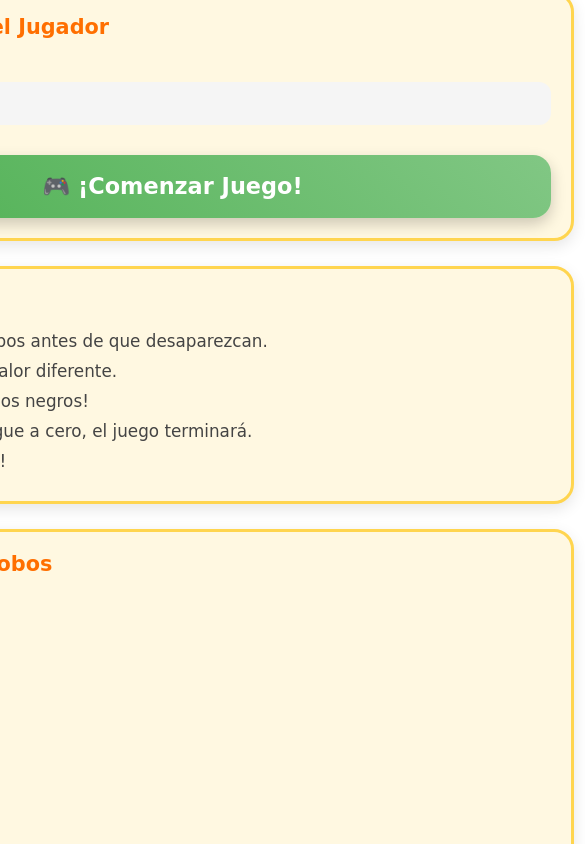
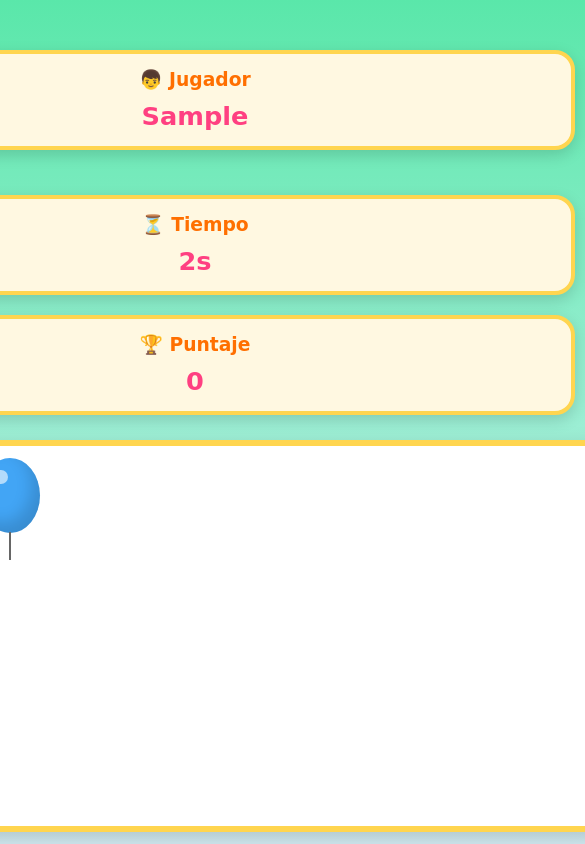
Before and after one commit to atziry-cuxil/Juego--ExplotaLosGlobos, a React (Vite) app: page / in a window 390 px wide. Both pictures are taken after typing "Sample" into the empty fields and a click on the button "🎮 ¡Comenzar Juego!". Shown: the top 844 px of the page, 585 px wide, since content can reach past the window. Built offline with nearby package versions, Linux system fonts and the light colour scheme.

Commit message:
Agrego logica para cambiar de pantalla

```diff
--- a/src/App.jsx
+++ b/src/App.jsx
@@ -1,24 +1,16 @@
 import React from 'react';
 import { useState } from 'react'
 import { PantallaInicio } from './PantallaInicio';
-import { ContextoPantallaInicio} from './ContextoPantallaInicio';
-import { EstructuraPantallaInicio } from './PantallaInicio/EstructuraPantallaInicio';
-import { ContextoInicio } from './ContextoPantallaInicio';
+import { ContextoInicio } from './Contexto';
 import { PantallaDelJuego } from './PantallaDelJuego';
 
 function App() {
-  //const {estadoPantallaInicio} = React.useContext(ContextoInicio)
+  const { estadoPantallaInicio } = React.useContext(ContextoInicio)
   return (
     <>
-      <ContextoPantallaInicio>
-        <EstructuraPantallaInicio />
-      </ContextoPantallaInicio>
-      {/* <ContextoPantallaInicio>
-        {estadoPantallaInicio && <PantallaInicio >
-          <EstructuraPantallaInicio />
-        </PantallaInicio >}
-      </ContextoPantallaInicio>  */}
-      {/* <PantallaDelJuego/> */}
+        {estadoPantallaInicio && <PantallaInicio />}
+        {!estadoPantallaInicio && <PantallaDelJuego />}
+        {/* //en esta parte uso un estado , despues del tiempo , estadoJuego: false, estadoFinal: true */}
     </>
   )
 }
--- a/src/ContextoPantallaInicio/index.jsx
+++ b/src/Contexto/index.jsx
@@ -4,7 +4,7 @@ import { useContext } from 'react';
 
 const ContextoInicio = React.createContext()
 
-function ContextoPantallaInicio({children}) {
+function ContextoPantallaInicio({ children }) {
     const [estadoPantallaInicio, setEstadoPantallaInicio] = React.useState(true)
     const [nombreUsuario, setNombre] = React.useState('')
     // const [edadUsuario, setEdad] = React.useState("")
@@ -12,8 +12,10 @@ function ContextoPantallaInicio({children}) {
     function AccionesFormulario(event) {
         event.preventDefault()
         console.log(estadoPantallaInicio)
+        console.log(nombreUsuario)
         console.log('Funcion de boton de inicio')
-        setEstadoPantallaInicio(false)
+        let estadoTemporal = estadoPantallaInicio
+        setEstadoPantallaInicio(!estadoTemporal)
     }
 
     function actualizarValores(event) {
@@ -22,13 +24,18 @@ function ContextoPantallaInicio({children}) {
         // } else {
         //     setEdad(event.target.value)
         // }
-        setNombre(event.target.value)
+        let nombre = event.target.value
+        //setNombre(nombre.trim())
+        if (nombre.trim() != '') {
+            setNombre(nombre)
+        } else {
+            setNombre('')
+        }
     }
     return (
         <ContextoInicio.Provider value={{
             nombreUsuario,
             estadoPantallaInicio,
-            // edadUsuario,
             AccionesFormulario,
             actualizarValores,
         }}>
--- /dev/null
+++ b/src/PantallaDelJuego/EstructuraDelJuego/PantallaDelJuego.css
@@ -0,0 +1,200 @@
+/* ==========================
+   ESTILOS GENERALES
+==========================  */
+/*
+* {
+    margin: 0;
+    padding: 0;
+    box-sizing: border-box;
+    font-family: 'Comic Sans MS', 'Trebuchet MS', sans-serif;
+}
+
+body {
+
+    background: linear-gradient(#87CEEB, #dff6ff);
+    height: 100vh;
+    overflow: hidden;
+
+} */
+
+/* ==========================
+   CONTENEDOR
+========================== */
+
+.juego {
+
+    width: 95%;
+    max-width: 1200px;
+    height: 95vh;
+
+    margin: auto;
+
+    display: flex;
+    flex-direction: column;
+
+}
+
+/* ==========================
+   PANEL SUPERIOR
+========================== */
+
+.panel {
+
+    margin-top: 20px;
+
+    display: flex;
+    justify-content: space-between;
+    gap: 20px;
+
+}
+
+.info {
+
+    flex: 1;
+
+    background: #FFF8E1;
+
+    border: 4px solid #FFD54F;
+
+    border-radius: 20px;
+
+    padding: 15px;
+
+    text-align: center;
+
+    box-shadow: 0 5px 15px rgba(0, 0, 0, .15);
+
+}
+
+.info h3 {
+
+    color: #ff6f00;
+    margin-bottom: 10px;
+
+}
+
+.info p {
+
+    font-size: 2rem;
+    color: #ff4081;
+    font-weight: bold;
+
+}
+
+/* ==========================
+   AREA DEL JUEGO
+========================== */
+
+#areaJuego {
+    width: 50rem;
+    height: 50rem;
+
+    flex: 1;
+
+    margin-top: 25px;
+
+    background: white;
+
+    border-radius: 25px;
+
+    border: 6px solid #FFD54F;
+
+    box-shadow: 0 10px 25px rgba(0, 0, 0, .2);
+
+    position: relative;
+
+    overflow: hidden;
+
+    background-image:
+        radial-gradient(circle at 20% 20%, rgba(255, 255, 255, .6) 3px, transparent 4px),
+        radial-gradient(circle at 70% 40%, rgba(255, 255, 255, .5) 4px, transparent 5px),
+        radial-gradient(circle at 40% 70%, rgba(255, 255, 255, .6) 3px, transparent 4px);
+
+}
+
+/* ==========================
+   GLOBOS (ejemplo)
+========================== */
+
+.globo {
+
+    width: 60px;
+    height: 75px;
+    border-radius: 50%;
+    position: relative;
+    cursor: pointer;
+    transition: .2s;
+}
+
+.globo:hover {
+
+    transform: scale(1.1);
+
+}
+
+.globo::after {
+
+    content: "";
+
+    width: 2px;
+    height: 25px;
+
+    background: #555;
+
+    position: absolute;
+
+    bottom: -24px;
+    left: 50%;
+
+}
+
+.rojo {
+
+    background: #ff5252;
+
+}
+
+.verde {
+
+    background: #4CAF50;
+
+}
+
+.azul {
+
+    background: #42A5F5;
+
+}
+
+.negro {
+
+    background: #333;
+
+}
+
+/* ==========================
+   RESPONSIVE
+========================== */
+
+@media(max-width:700px) {
+
+    .panel {
+
+        flex-direction: column;
+
+    }
+
+    .info p {
+
+        font-size: 1.6rem;
+
+    }
+
+}
+
+#area-globos {
+    display: grid;
+    gap: 0.5rem;
+    grid-template-columns: repeat(10, 1fr);
+    grid-template-rows: repeat(10, 1fr);
+}
--- /dev/null
+++ b/src/PantallaDelJuego/EstructuraDelJuego/index.jsx
@@ -0,0 +1,23 @@
+import React from 'react';
+import './PantallaDelJuego.css'
+import { ContenedorGlobos } from '../ContenedorGlobos';
+import { Temporizador } from '../TemporizadorDelJuego';
+import { NombreDelJugador } from '../NombreDelJugador';
+
+const EstructuraDelJuego = () => {
+    return (
+        <div className="juego">
+            <header className="panel">
+                <NombreDelJugador />
+                <Temporizador />
+                <div className="info puntaje">
+                    <h3>🏆 Puntaje</h3>
+                    <p id="puntaje">0</p>
+                </div>
+            </header>
+            <ContenedorGlobos />
+        </div>
+    );
+}
+
+export { EstructuraDelJuego }
--- /dev/null
+++ b/src/PantallaDelJuego/NombreDelJugador/index.jsx
@@ -0,0 +1,14 @@
+import React from 'react';
+import { ContextoInicio } from "../../Contexto";
+
+const NombreDelJugador = () => {
+    const { nombreUsuario } = React.useContext(ContextoInicio)
+    return (
+        <div className="info jugador">
+            <h3>👦 Jugador</h3>
+            <p id="nombreJugador">{nombreUsuario}</p>
+        </div>
+    );
+}
+
+export { NombreDelJugador }
--- a/src/PantallaDelJuego/PantallaDelJuego.css
+++ /dev/null
@@ -1,202 +0,0 @@
-/* ==========================
-   ESTILOS GENERALES
-========================== */
-
-*{
-    margin:0;
-    padding:0;
-    box-sizing:border-box;
-    font-family:'Comic Sans MS','Trebuchet MS',sans-serif;
-}
-
-body{
-
-    background:linear-gradient(#87CEEB,#dff6ff);
-    height:100vh;
-    overflow:hidden;
-
-}
-
-/* ==========================
-   CONTENEDOR
-========================== */
-
-.juego{
-
-    width:95%;
-    max-width:1200px;
-    height:95vh;
-
-    margin:auto;
-
-    display:flex;
-    flex-direction:column;
-
-}
-
-/* ==========================
-   PANEL SUPERIOR
-========================== */
-
-.panel{
-
-    margin-top:20px;
-
-    display:flex;
-    justify-content:space-between;
-    gap:20px;
-
-}
-
-.info{
-
-    flex:1;
-
-    background:#FFF8E1;
-
-    border:4px solid #FFD54F;
-
-    border-radius:20px;
-
-    padding:15px;
-
-    text-align:center;
-
-    box-shadow:0 5px 15px rgba(0,0,0,.15);
-
-}
-
-.info h3{
-
-    color:#ff6f00;
-    margin-bottom:10px;
-
-}
-
-.info p{
-
-    font-size:2rem;
-    color:#ff4081;
-    font-weight:bold;
-
-}
-
-/* ==========================
-   AREA DEL JUEGO
-========================== */
-
-#areaJuego{
-
-    flex:1;
-
-    margin-top:25px;
-
-    background:white;
-
-    border-radius:25px;
-
-    border:6px solid #FFD54F;
-
-    box-shadow:0 10px 25px rgba(0,0,0,.2);
-
-    position:relative;
-
-    overflow:hidden;
-
-    background-image:
-    radial-gradient(circle at 20% 20%, rgba(255,255,255,.6) 3px, transparent 4px),
-    radial-gradient(circle at 70% 40%, rgba(255,255,255,.5) 4px, transparent 5px),
-    radial-gradient(circle at 40% 70%, rgba(255,255,255,.6) 3px, transparent 4px);
-
-}
-
-/* ==========================
-   GLOBOS (ejemplo)
-========================== */
-
-.globo{
-
-    width:60px;
-    height:75px;
-
-    border-radius:50%;
-
-    position:absolute;
-
-    cursor:pointer;
-
-    transition:.2s;
-
-}
-
-.globo:hover{
-
-    transform:scale(1.1);
-
-}
-
-.globo::after{
-
-    content:"";
-
-    width:2px;
-    height:25px;
-
-    background:#555;
-
-    position:absolute;
-
-    bottom:-24px;
-    left:50%;
-
-}
-
-.rojo{
-
-    background:#ff5252;
-
-}
-
-.verde{
-
-    background:#4CAF50;
-
-}
-
-.azul{
-
-    background:#42A5F5;
-
-}
-
-.negro{
-
-    background:#333;
-
-}
-
-/* ==========================
-   RESPONSIVE
-========================== */
-
-@media(max-width:700px){
-
-.panel{
-
-    flex-direction:column;
-
-}
-
-.info p{
-
-    font-size:1.6rem;
-
-}
-
-}
-
-/* #area-globos {
-    display: grid;
-    grid-template-columns: repeat(5,1fr);
-    grid-template-rows: repeat(10, 1fr);
-} */
--- a/src/PantallaDelJuego/index.jsx
+++ b/src/PantallaDelJuego/index.jsx
@@ -1,24 +1,12 @@
 import React from 'react';
-import './PantallaDelJuego.css'
-import { ContenedorGlobos } from './ContenedorGlobos';
-import { Temporizador } from './TemporizadorDelJuego';
+import ReactDOM from 'react-dom'
+import { EstructuraDelJuego } from './EstructuraDelJuego';
 
 const PantallaDelJuego = () => {
-    return (
-        <div className="juego">
-            <header className="panel">
-                <div className="info jugador">
-                    <h3>👦 Jugador</h3>
-                    <p id="nombreJugador">Juan</p>
-                </div>
-                <Temporizador/>
-                <div className="info puntaje">
-                    <h3>🏆 Puntaje</h3>
-                    <p id="puntaje">0</p>
-                </div>
-            </header>
-            <ContenedorGlobos />
-        </div>
+    return ReactDOM.createPortal(
+        <>
+        <EstructuraDelJuego/>
+        </>, document.querySelector('#root')
     );
 }
 
--- a/src/PantallaInicio/FormNombreJugador/index.jsx
+++ b/src/PantallaInicio/FormNombreJugador/index.jsx
@@ -1,9 +1,9 @@
 import React from 'react';
 import { useContext } from 'react';
-import { ContextoInicio } from '../../ContextoPantallaInicio';
+import { ContextoInicio } from '../../Contexto';
 
 const FormNombreJugador = () => {
-    const { actualizarValores, AccionesFormulario, nombreUsuario, edadUsuario } = React.useContext(ContextoInicio)
+    const { actualizarValores, AccionesFormulario, nombreUsuario } = React.useContext(ContextoInicio)
     return (
         <form className="jugador" onSubmit={() => {
             event.preventDefault()
@@ -19,6 +19,7 @@ const FormNombreJugador = () => {
                     placeholder="Escribe tu nombre"
                     value={nombreUsuario}
                     onChange={actualizarValores}
+                    required
                 />
             </div>
             {/* <div className="campo">
--- a/src/PantallaInicio/index.jsx
+++ b/src/PantallaInicio/index.jsx
@@ -1,9 +1,10 @@
 import React from 'react';
 import ReactDOM from "react-dom";
+import { EstructuraPantallaInicio } from './EstructuraPantallaInicio';
 
-function PantallaInicio({ children }) {
+function PantallaInicio() {
     return ReactDOM.createPortal(<>
-            {children}
+            <EstructuraPantallaInicio/>
         </>,
         document.querySelector("#pantallaInicio")
     )
--- a/src/main.jsx
+++ b/src/main.jsx
@@ -1,10 +1,12 @@
 import { StrictMode } from 'react'
 import { createRoot } from 'react-dom/client'
-import { ContextoInicio } from './ContextoPantallaInicio/index.jsx'
+import { ContextoPantallaInicio } from './Contexto'
 import App from './App.jsx'
 
 createRoot(document.getElementById('root')).render(
   <StrictMode>
+    <ContextoPantallaInicio>
       <App />
+    </ContextoPantallaInicio>
   </StrictMode>,
 )
```
Also changed, not shown: src/PantallaDelJuego/ContenedorGlobos/index.jsx (+20 -12 lines).
